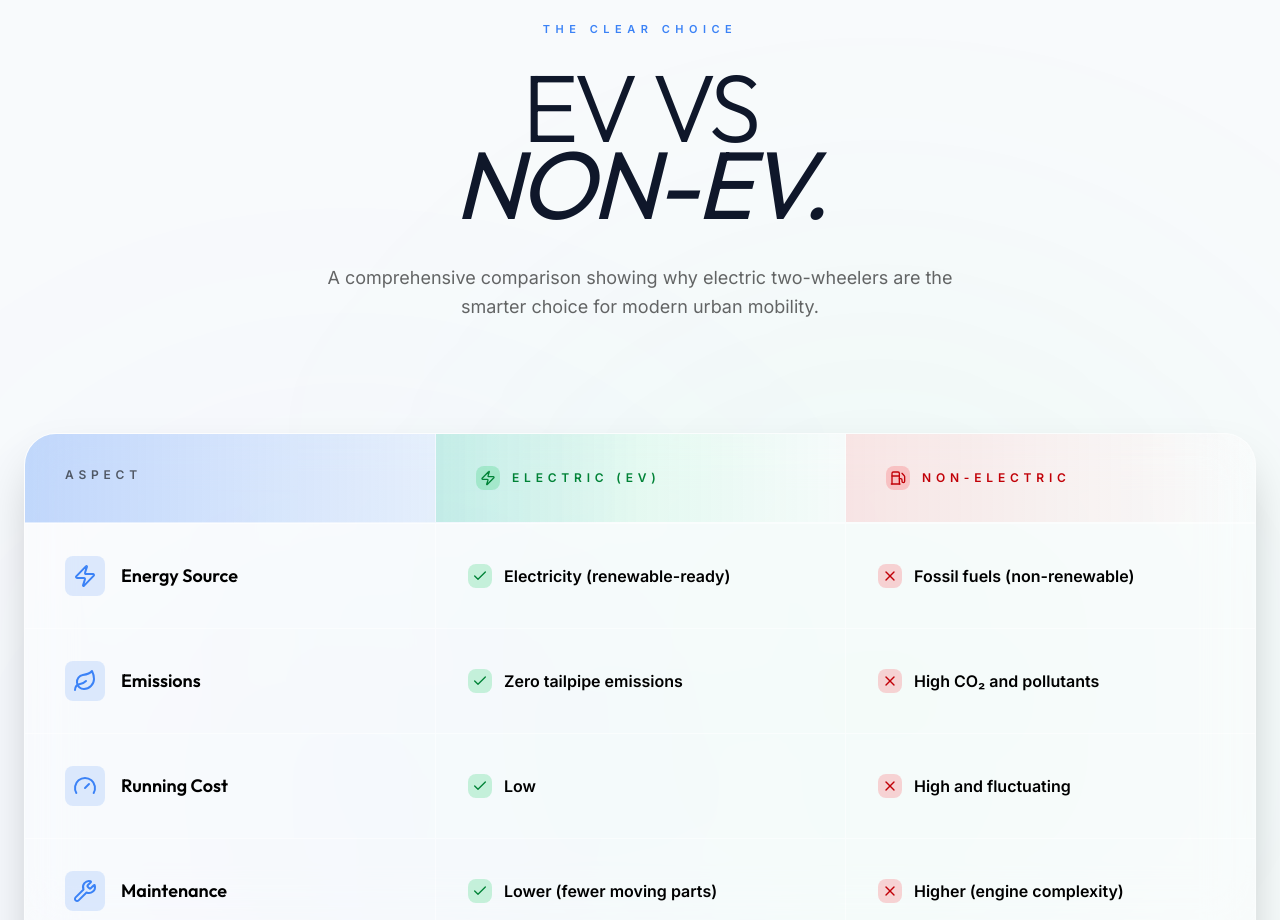
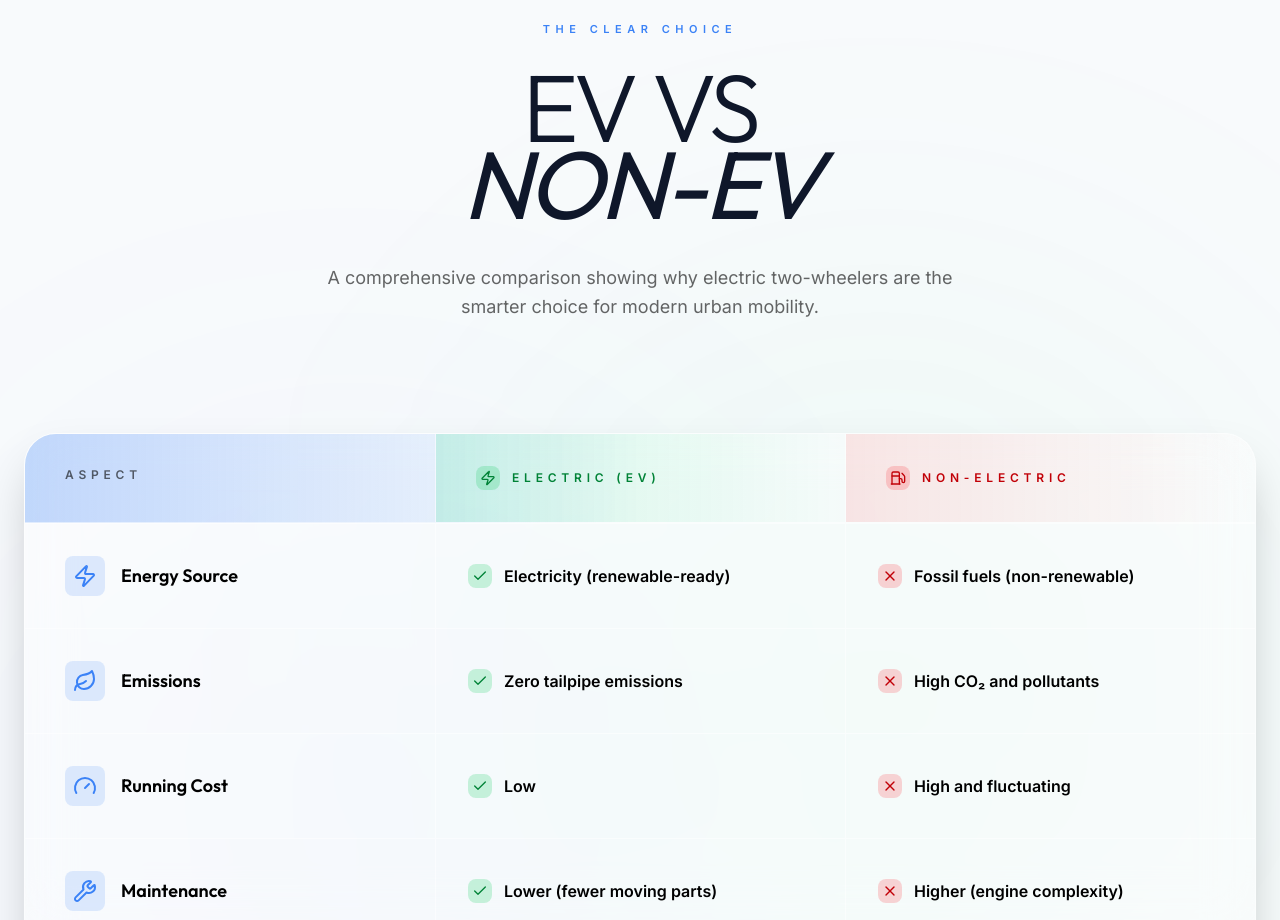
Before and after one commit to KSaiSreeLasya/Axigear, a React (Vite) app: page / in a window 1280 px wide. Shown: the part 7180-8100 px from the top of the page. Built offline with nearby package versions, Linux system fonts and the light colour scheme.

Commit message:
Update Comparison.tsx

```diff
--- a/src/components/Comparison.tsx
+++ b/src/components/Comparison.tsx
@@ -87,7 +87,7 @@ export default function Comparison() {
             transition={{ delay: 0.1, duration: 0.6 }}
           >
             EV VS <br />
-            <span className="italic font-normal">NON-EV.</span>
+            <span className="italic font-normal">NON-EV</span>
           </motion.h2>
           <motion.p
             className="max-w-2xl mx-auto text-black/60 text-lg leading-relaxed font-medium"
```
